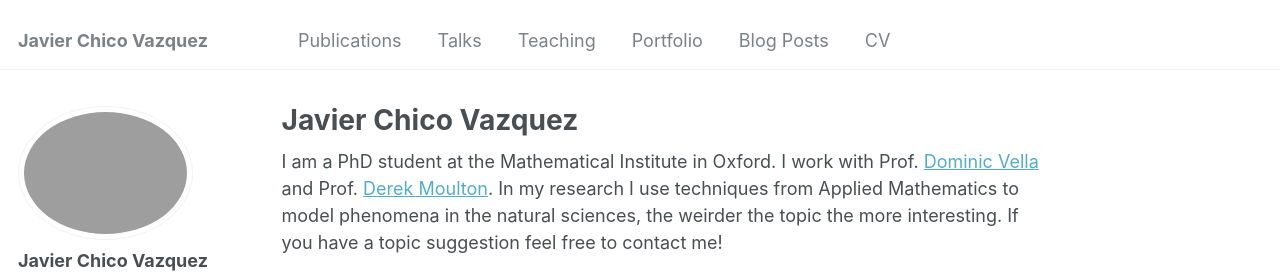
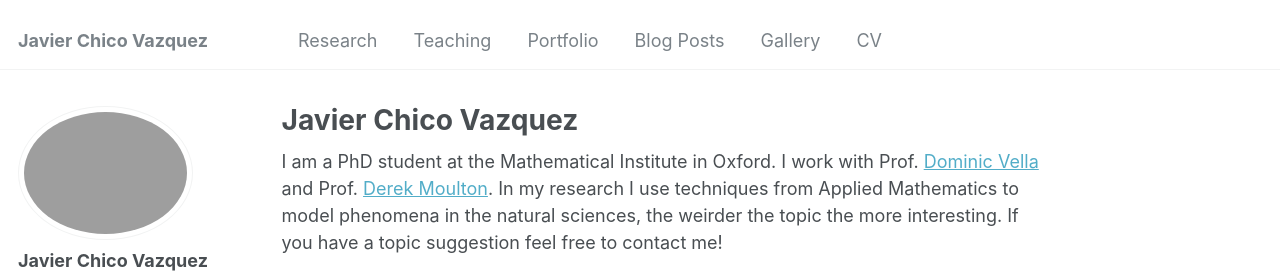
Before and after one commit to JavierChico/JavierChico.github.io, a Jekyll site: the page built from _pages/about.md, in a window 1280 px wide and 900 px high. Shown: the top 273 px of the window. Built offline with Jekyll 4.4.1, drawn with Linux system fonts in a browser that asks for light colours; some web fonts are replaced.

Commit message:
Update navigation links in navigation.yml

```diff
--- a/_data/navigation.yml
+++ b/_data/navigation.yml
@@ -5,11 +5,11 @@
 # prevent it from being included in the site.
 
 main:
-  - title: "Publications"
-    url: /publications/
+  - title: "Research"
+    url: /research/
 
-  - title: "Talks"
-    url: /talks/
+  #- title: "Talks"
+  #  url: /talks/
 
   - title: "Teaching"
     url: /teaching/
@@ -20,6 +20,9 @@ main:
   - title: "Blog Posts"
     url: /year-archive/
 
+  - title: "Gallery"
+    url: /gallery/
+
   - title: "CV"
     url: /cv/
 
```
